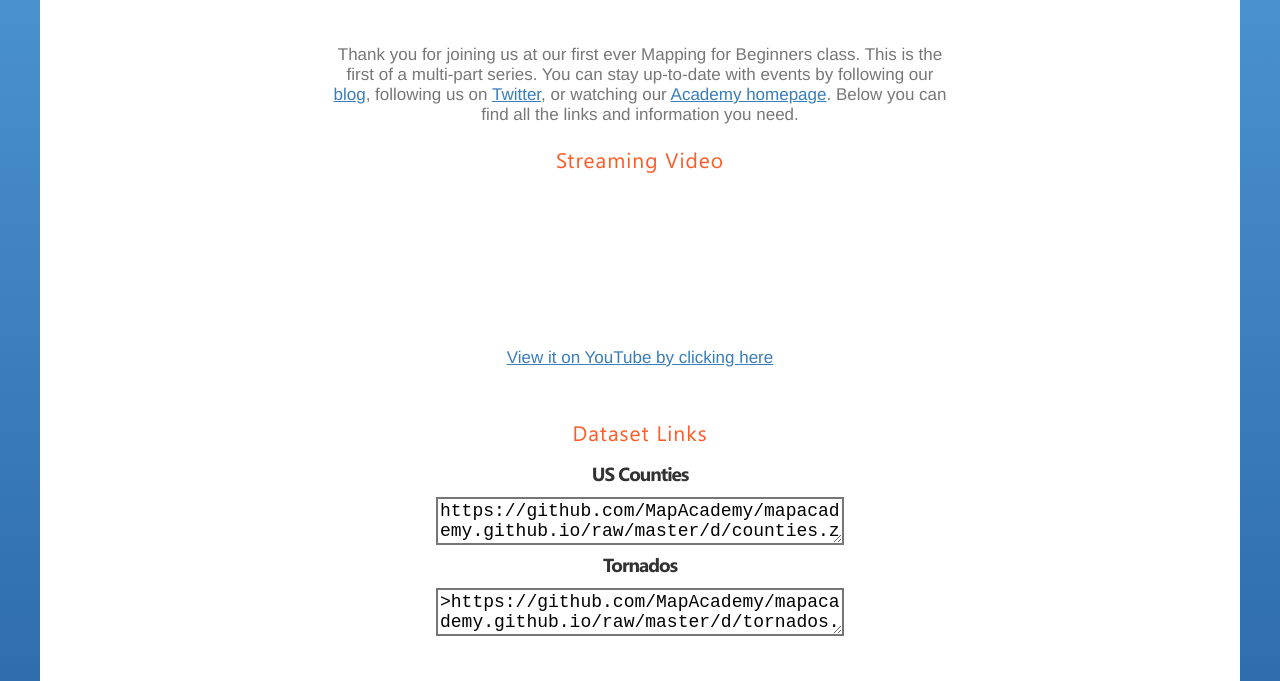
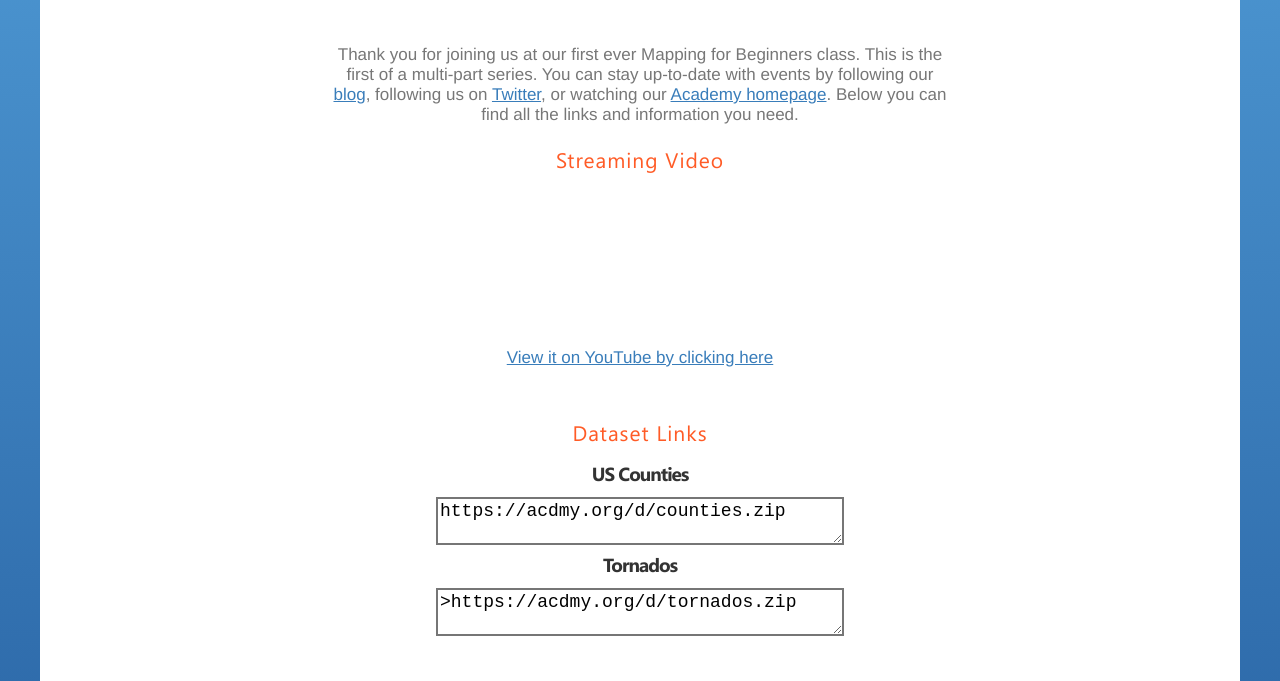
Before and after one commit to MapAcademy/mapacademy.github.io, a plain HTML site: page academy.html in a window 1280 px wide. Shown: the part 271-952 px from the top of the page. Drawn offline with Linux system fonts and the light colour scheme; files that its build step writes are made by us from their sources; files whose address does not match are found by name.

Commit message:
updated links

```diff
--- a/beginners/index.html
+++ b/academy.html
@@ -81,11 +81,11 @@
       <span class="sub margin20">
         <p>
           <h5>US Counties</h5> <br/>
-          <textarea>https://github.com/MapAcademy/mapacademy.github.io/raw/master/d/counties.zip</textarea>
+          <textarea>https://acdmy.org/d/counties.zip</textarea>
         </p>
         <p>
           <h5>Tornados</h5> <br/>
-          <textarea>>https://github.com/MapAcademy/mapacademy.github.io/raw/master/d/tornados.zip</textarea>
+          <textarea>>https://acdmy.org/d/tornados.zip</textarea>
         </p>
       </span>
     </div>
```
